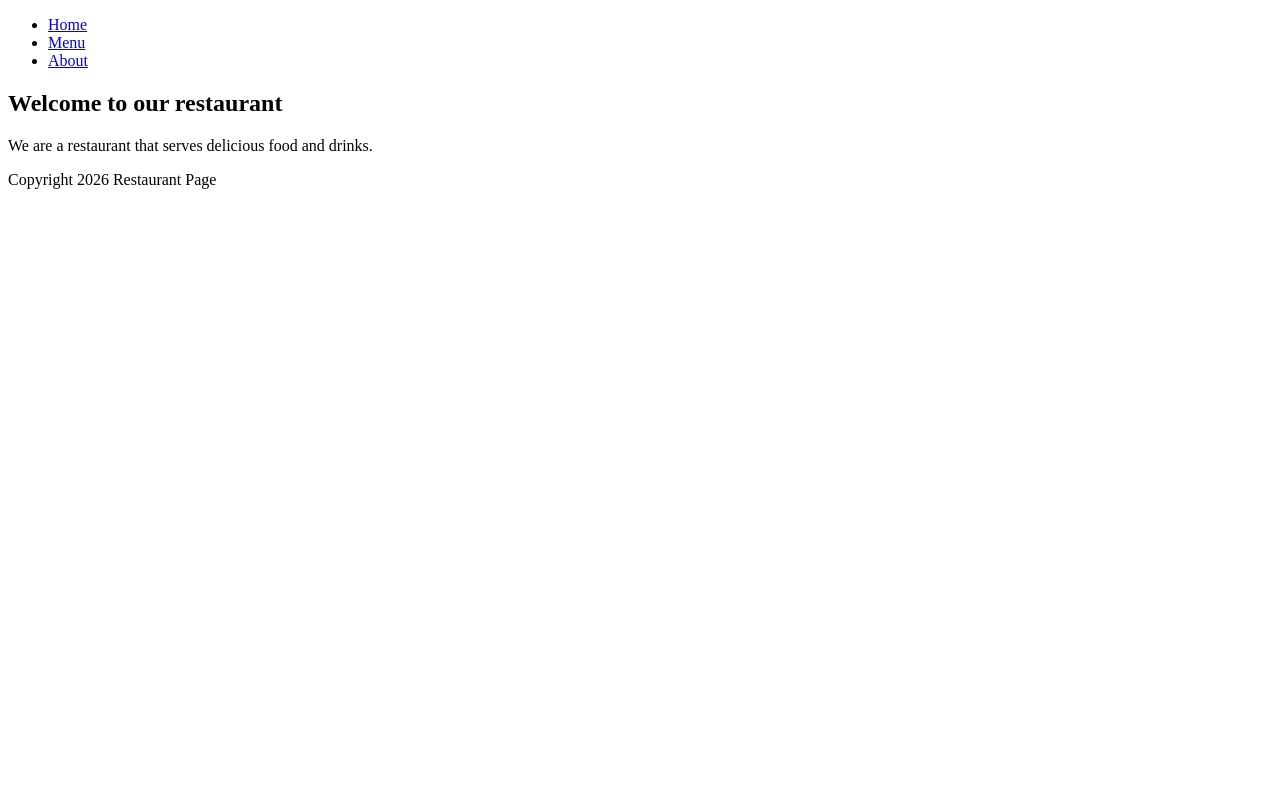
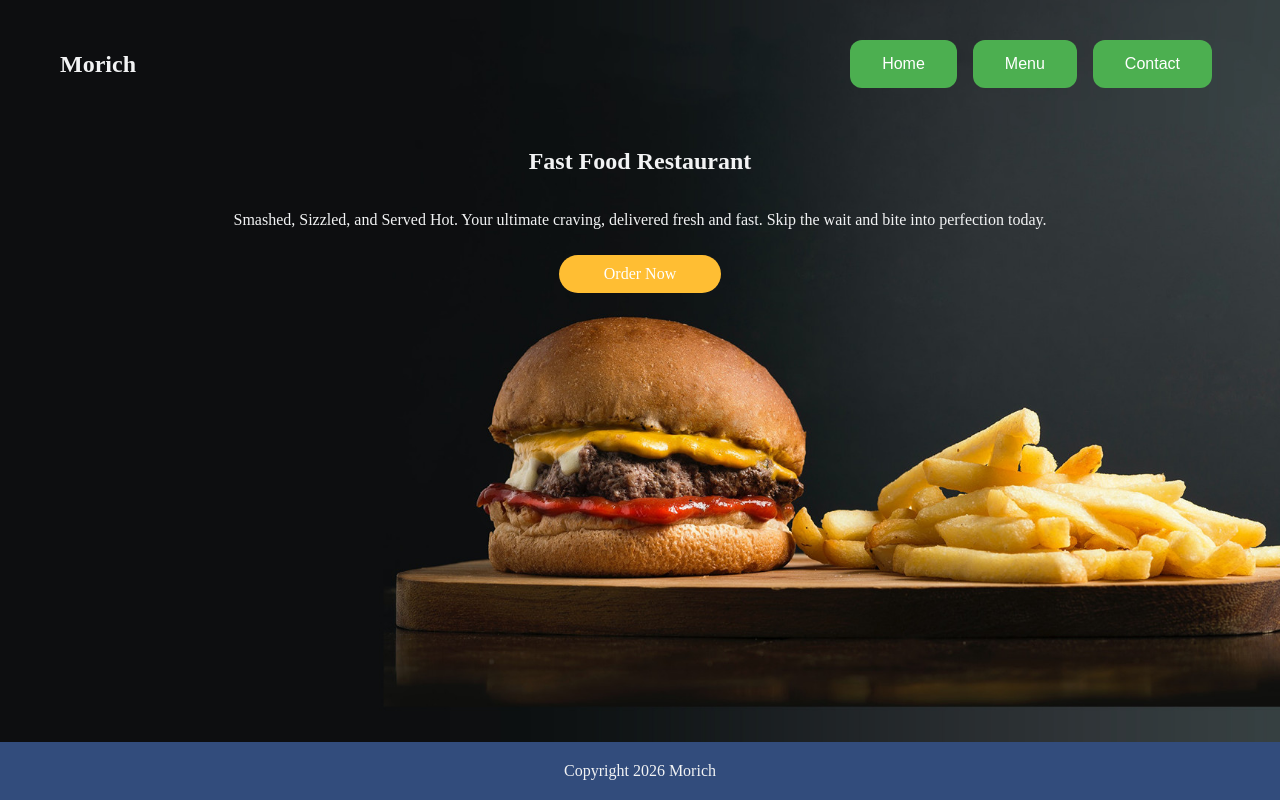
Before and after one commit to mahfuzeee/restaurant-page-project, a website built with webpack: page src/template.html in a window 1280 px wide. Built offline with nearby package versions, Linux system fonts and the light colour scheme.

Commit message:
Home page done.

```diff
--- a/src/index.js
+++ b/src/index.js
@@ -1 +1,37 @@
-console.log("Hello, World!");
+import "./styles.css";
+import HeroBgImage from "./images/hero-bg.jpg";
+
+const root = document.getElementById("content");
+
+const bgImage = document.createElement("img");
+bgImage.src = HeroBgImage;
+bgImage.alt = "Hero Background Image";
+bgImage.className = "bg-image";
+
+root.appendChild(bgImage);
+
+const detailsDiv = document.createElement("div");
+detailsDiv.className = "details";
+
+const h1 = document.createElement("h1");
+h1.textContent = "Fast Food Restaurant";
+detailsDiv.appendChild(h1);
+
+const p = document.createElement("p");
+p.textContent = "Smashed, Sizzled, and Served Hot. Your ultimate craving, delivered fresh and fast. Skip the wait and bite into perfection today.";
+detailsDiv.appendChild(p);
+
+
+//----Order Button div
+const orderBtnDiv = document.createElement("div");
+orderBtnDiv.className = "btn-box";
+
+const orderBtn = document.createElement("a");
+orderBtn.href = "";
+orderBtn.className = "btn1";
+orderBtn.textContent = "Order Now";
+
+orderBtnDiv.appendChild(orderBtn);
+
+detailsDiv.appendChild(orderBtnDiv)
+root.appendChild(detailsDiv);
--- /dev/null
+++ b/src/styles.css
@@ -0,0 +1,104 @@
+body {
+    margin: 0;
+    padding: 0;
+    color: #f2f3f4;
+}
+
+.navbar {
+    display: flex;
+    justify-content: space-between;
+    align-items: center;
+    padding: 40px 60px;
+    margin: 0;
+}
+
+.navbar-brand {
+    font-size: 24px;
+    font-weight: bold;
+    color: #f2f3f4;
+    text-decoration: none;
+}
+
+
+ul {
+    display: flex;
+    justify-content: space-between;
+    align-items: center;
+    padding: 0;
+    margin: 0;
+}
+li {
+    list-style: none;
+}
+
+button {
+    background-color: #4CAF50;
+    border: none;
+    color: white;
+    padding: 15px 32px;
+    margin: 0 8px;
+    text-align: center;
+    text-decoration: none;
+    display: inline-block;
+    font-size: 16px;
+    border-radius: 12px;
+}
+
+button:hover {
+    background-color: #f7d411;
+    cursor: pointer;
+}
+
+
+.bg-image {
+    position: absolute;
+    top: 0;
+    left: 0;
+    width: 100vw;
+    height: 100vh;
+    object-fit: cover;
+    z-index: -1;
+}
+
+
+.details {
+    display: flex;
+    flex-direction: column;
+    align-items: center;
+}
+
+
+
+a,
+a:hover,
+a:focus {
+  text-decoration: none;
+}
+
+
+.btn-box a {
+    display: inline-block;
+    padding: 10px 45px;
+    background-color: #ffbe33;
+    color: #ffffff;
+    border-radius: 45px;
+    -webkit-transition: all 0.3s;
+    transition: all 0.3s;
+    border: none;
+    margin-top: 10px;
+  }
+
+  footer {
+    position: fixed;
+   width: 100%;
+    bottom: 0;
+    display: flex;
+    justify-content: center;
+    align-items: center;
+    background-color: rgb(50, 76, 124);
+  }
+
+  footer p {
+    padding: 4px;
+
+  }
--- a/src/template.html
+++ b/src/template.html
@@ -7,24 +7,30 @@
 </head>
 <body>
     <header>
-        <nav>
+        <nav class="navbar">
+            <a href="#" class="navbar-brand">
+                <span>
+                    Morich
+                </span>
+            </a>
             <ul>
-                <li><a href="#">Home</a></li>
-                <li><a href="#">Menu</a></li>
-                <li><a href="#">About</a></li>
+                <li><button>Home</button></li>
+                <li><button>Menu</button></li>
+                <li><button>Contact</button></li>
             </ul>
         </nav>
     </header>
 
     <main>
         <section>
-            <h1>Welcome to our restaurant</h1>
-            <p>We are a restaurant that serves delicious food and drinks.</p>
+            <div id="content">
+
+            </div>
         </section>
     </main>
 
     <footer>
-        <p>Copyright 2026 Restaurant Page</p>
+        <p>Copyright <script>document.write(new Date().getFullYear())</script> Morich</p>
     </footer>
 </body>
 </html>
```
Also changed, not shown: src/images/about-img.png (added), src/images/f1.png (added), src/images/f2.png (added), src/images/f3.png (added), src/images/f4.png (added), src/images/f5.png (added), src/images/f6.png (added), src/images/f7.png (added), src/images/f8.png (added), src/images/f9.png (added), src/images/favicon.png (added), src/images/hero-bg.jpg (added), src/images/o1.jpg (added), src/images/o2.jpg (added), 1 other file.
